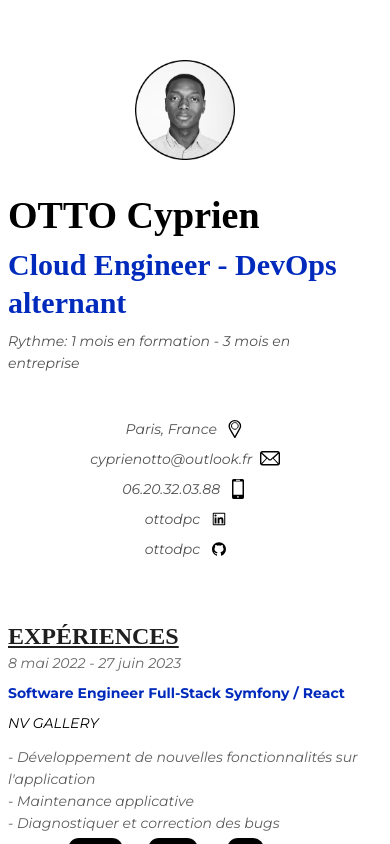
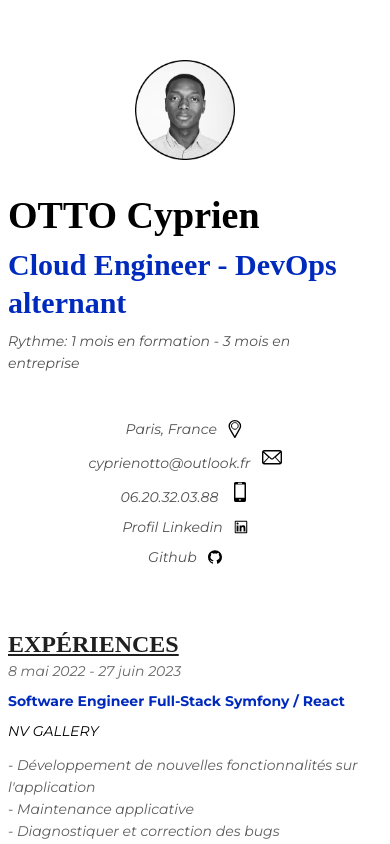
Before and after one commit to mxy2316868975javascript/ssr-demo, a Next.js app: page / in a window 390 px wide. Shown: the top 844 px of the page. Built offline with nearby package versions, Linux system fonts and the light colour scheme; a web font is replaced by a local one.

Commit message:
add link to email and phone

```diff
--- a/src/components/cv-header.component.tsx
+++ b/src/components/cv-header.component.tsx
@@ -51,19 +51,21 @@ export const CvHeader = () => {
               text: 'cyprienotto@outlook.fr',
               icon: CONSTANTES.FILES_SRC.email,
               type: 'email',
+              link: 'mailto:cyprienotto@outlook.fr',
             },
             {
               text: '06.20.32.03.88',
               icon: CONSTANTES.FILES_SRC.phone,
               type: 'phone',
+              link: 'tel:+33620320388',
             },
             {
-              text: 'ottodpc',
+              text: 'Profil Linkedin',
               link: 'https://www.linkedin.com/in/ottodpc',
               type: 'in',
             },
             {
-              text: 'ottodpc',
+              text: 'Github',
               link: 'https://github.com/ottodpc',
               type: 'gh',
             },
@@ -99,7 +101,15 @@ export const CvHeader = () => {
                       className='text-dimgray-400 text-left md:text-right hover:text-darkblue'>
                       {text}{' '}
                     </Typography.Text>
-                    {type === 'gh' ? (
+                    {icon ? (
+                      <img
+                        width={20}
+                        height={20}
+                        className='ml-2'
+                        alt=''
+                        src={icon}
+                      />
+                    ) : type === 'gh' ? (
                       <GithubOutlined
                         color={CONSTANTES.colors.black}
                         className='ml-2'
```
